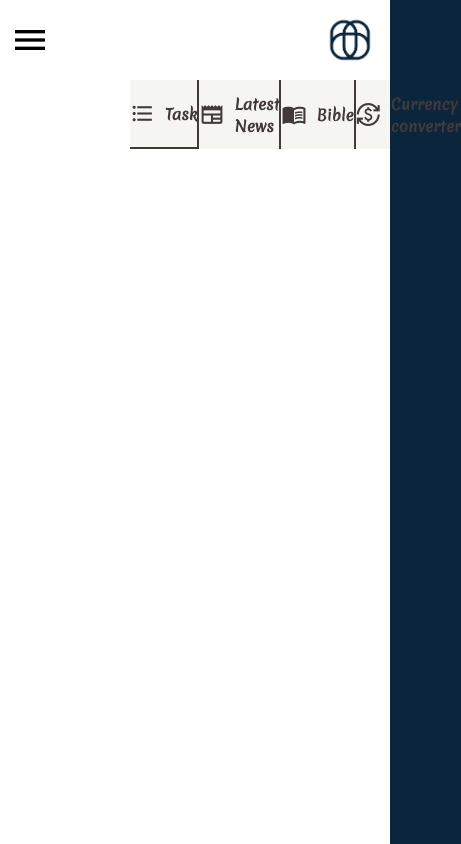
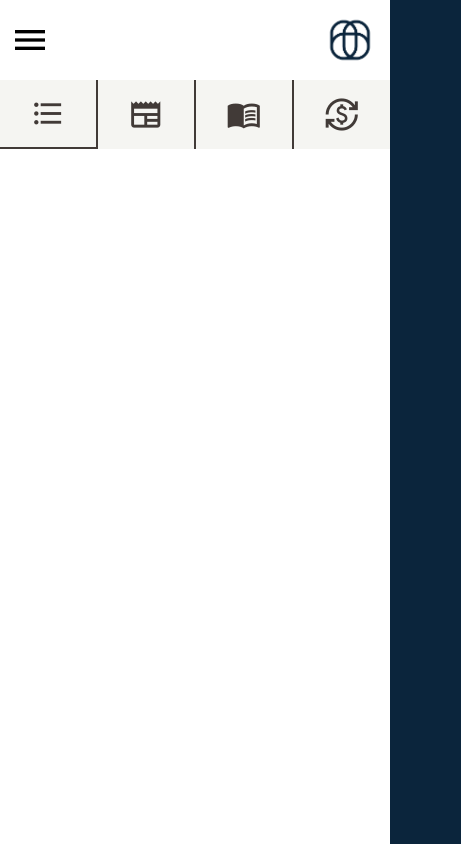
Before and after one commit to martin-alem/task-manager-v2, a website built with Parcel: page src/index.html in a window 390 px wide. Shown: the whole page, 461 px wide, since content can reach past the window. Built offline with nearby package versions, Linux system fonts and the light colour scheme.

Commit message:
implemented the task section and made it responsive

```diff
--- a/src/css/app.css
+++ b/src/css/app.css
@@ -39,6 +39,7 @@ html {
 
 body {
   width: 100%;
+  min-height: 100%;
   background-color: var(--color-background);
 }
 
@@ -132,6 +133,17 @@ body {
 }
 
 /*
+   TASK
+*/
+
+.main-container .task-container {
+  grid-area: Side;
+  width: 100%;
+  height: 100%;
+  background-color: var(--color-primary);
+}
+
+/*
  Utility
 */
 .hide {
@@ -153,6 +165,13 @@ body {
     margin: 0;
     box-shadow: none;
   }
+
+  .main-container .tab-container .tab-item-container {
+    display: flex;
+    flex-direction: column;
+    justify-content: center;
+    align-items: center;
+  }
 }
 
 @media only screen and (max-width: 1024px) {
@@ -160,4 +179,34 @@ body {
     display: block;
     opacity: 1;
   }
+
+  .main-container .task-container {
+    display: none;
+  }
+
+  .main-container {
+    grid-template-areas:
+      "header header header header header header header header header header header header"
+      "Nav    Nav    Nav    Nav    Nav    Nav    Nav    Nav    Nav    Nav    Nav    Nav"
+      "Main   Main   Main   Main   Main   Main   Main   Main   Main   Main   Main   Main"
+      "Main   Main   Main   Main   Main   Main   Main   Main   Main   Main   Main   Main"
+      "Main   Main   Main   Main   Main   Main   Main   Main   Main   Main   Main   Main"
+      "Main   Main   Main   Main   Main   Main   Main   Main   Main   Main   Main   Main"
+      "Main   Main   Main   Main   Main   Main   Main   Main   Main   Main   Main   Main"
+      "Main   Main   Main   Main   Main   Main   Main   Main   Main   Main   Main   Main"
+      "Main   Main   Main   Main   Main   Main   Main   Main   Main   Main   Main   Main"
+      "Main   Main   Main   Main   Main   Main   Main   Main   Main   Main   Main   Main"
+      "Main   Main   Main   Main   Main   Main   Main   Main   Main   Main   Main   Main"
+      "Main   Main   Main   Main   Main   Main   Main   Main   Main   Main   Main   Main";
+  }
 }
+
+@media only screen and (max-width: 768px) {
+  .main-container .tab-container .tab-item-container .icon {
+    font-size: 3.5rem;
+  }
+
+  .main-container .tab-container .tab-item-container .tab-text {
+    display: none;
+  }
+}
--- a/src/index.html
+++ b/src/index.html
@@ -42,6 +42,11 @@
           <span class="tab-text">Currency converter</span>
         </div>
       </div>
+
+      <!--TASK SECTION-->
+      <div class="task-container">
+
+      </div>
     </div>
     <script src="js/app.ts"></script>
   </body>
```
